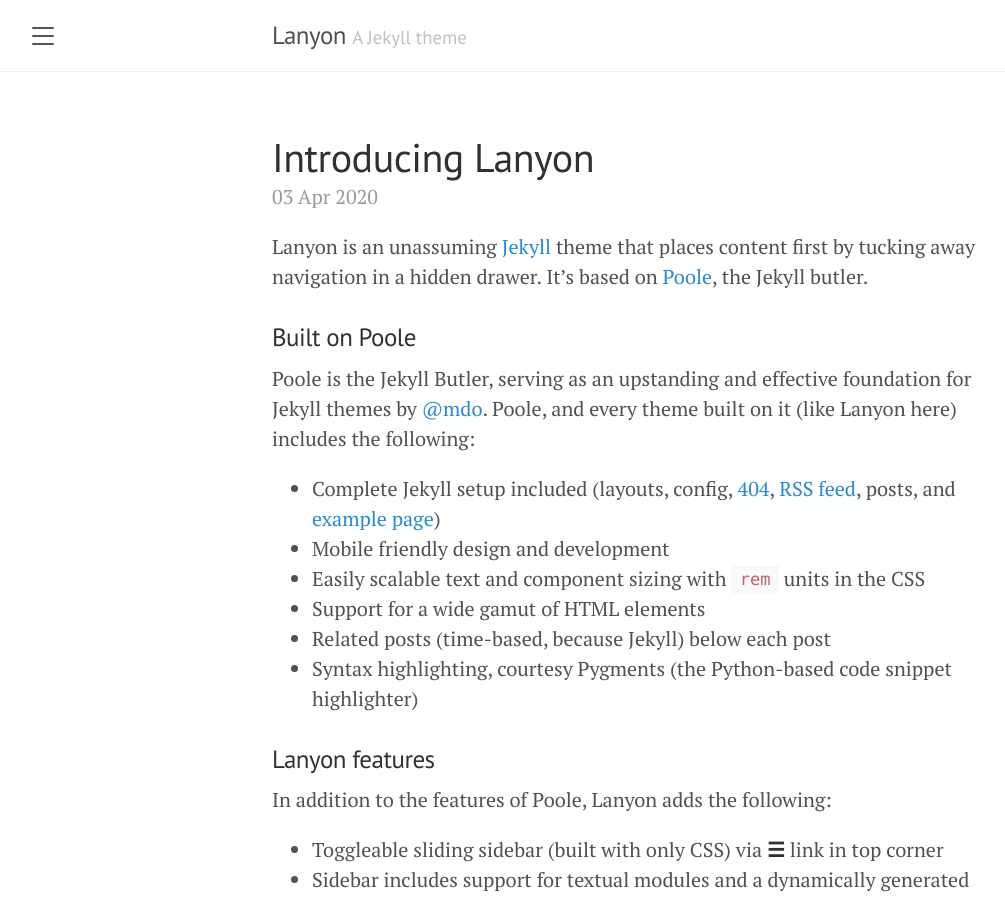
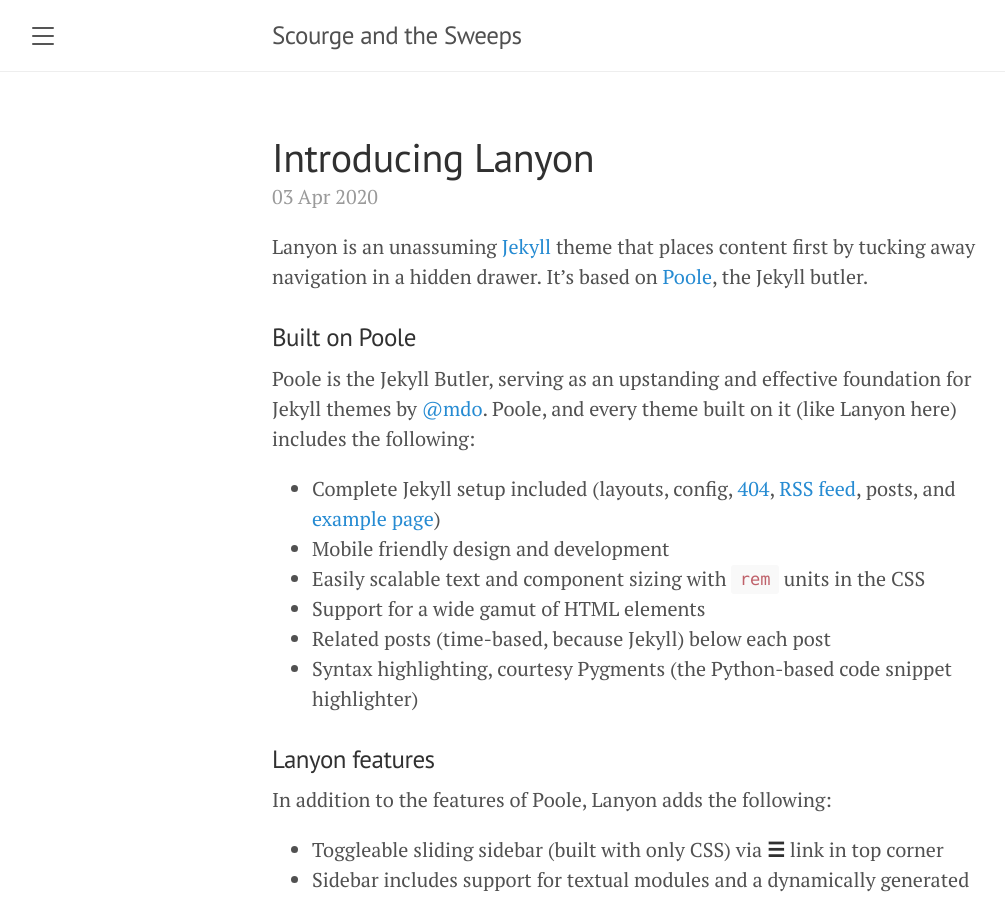
Before and after one commit to scourgethetracker/scourgethetracker.github.io, a Jekyll site: the page built from docs/index.html, in a window 1280 px wide and 900 px high. Shown: the whole window, without its empty margins (8-1013 px from the left). Built offline with Jekyll 4.4.1, drawn with Linux system fonts in a browser that asks for light colours; the list of posts is cut into pages by our own code.

Commit message:
update to text displays

```diff
--- a/docs/_config.yml
+++ b/docs/_config.yml
@@ -1,7 +1,7 @@
 # Setup
-title:               Lanyon
-tagline:             'A Jekyll theme'
-description:         'A reserved <a href="https://jekyllrb.com" target="_blank">Jekyll</a> theme that places the utmost gravity on content with a hidden drawer. Made by <a href="https://twitter.com/mdo" target="_blank">@mdo</a>.'
+title:               Scourge and the Sweeps
+tagline:             ''
+description:         ''
 url:                 https://scourgethetracker.github.io
 paginate:            5
 permalink:           pretty
```
